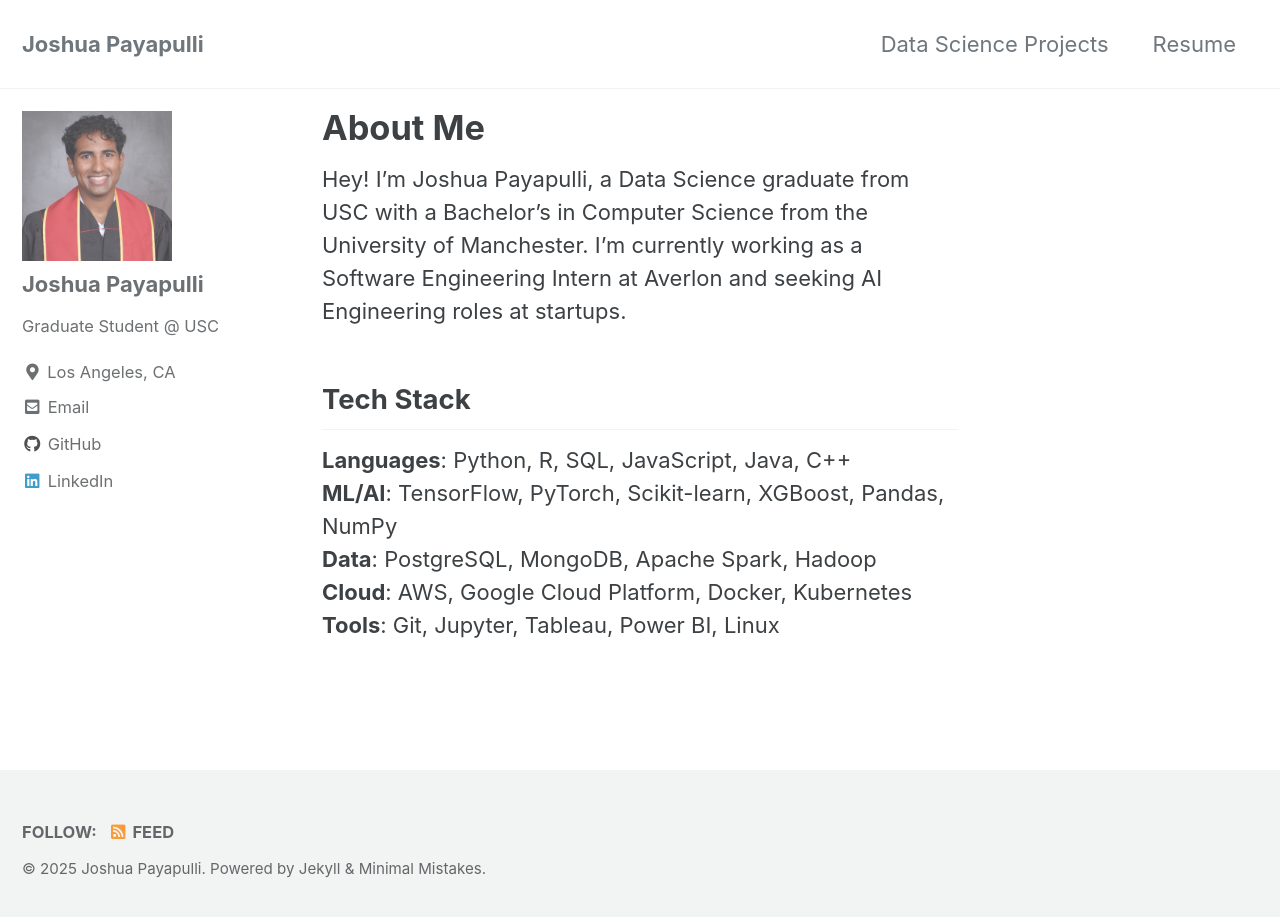
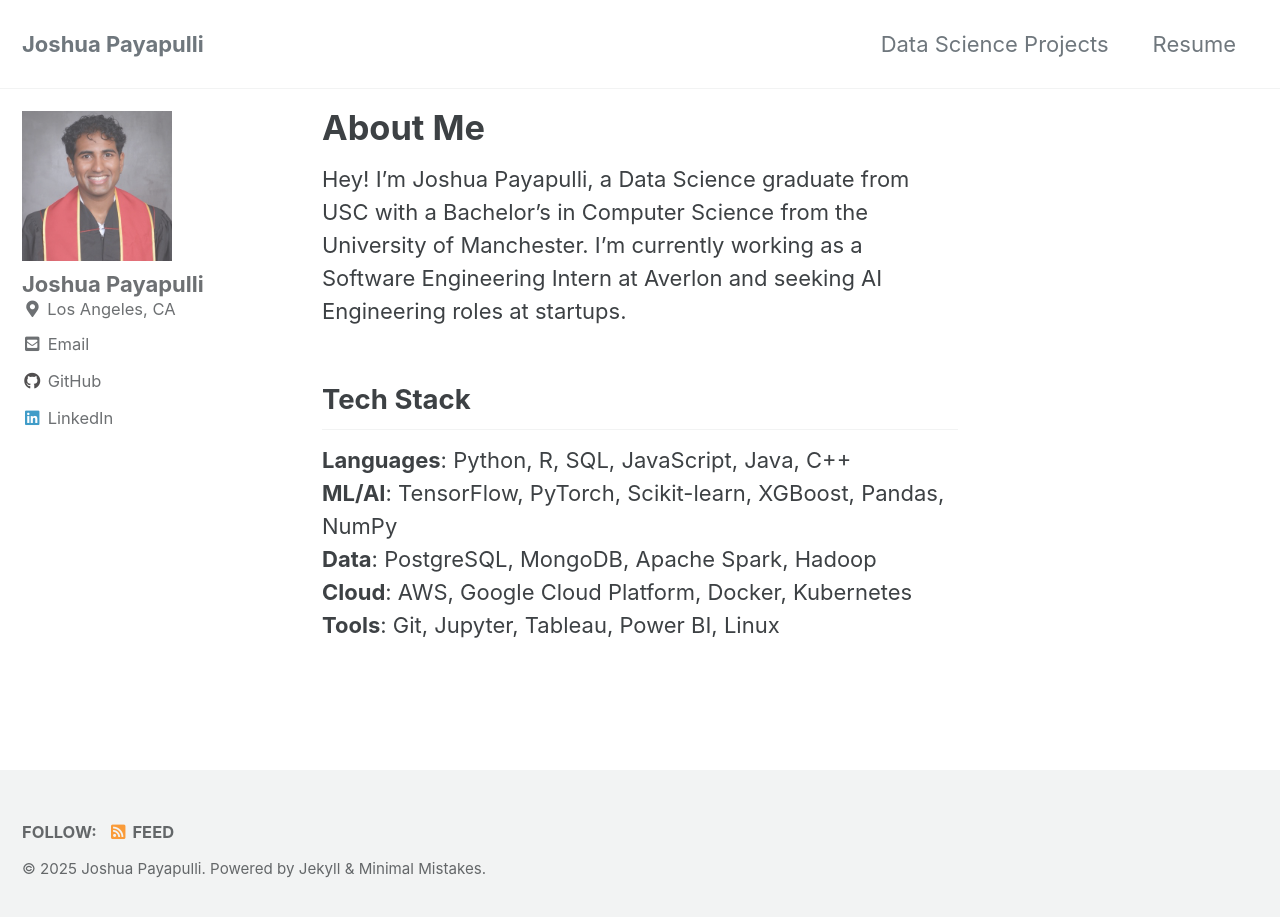
Before and after one commit to Payapulli/Payapulli.github.io, a Jekyll site: the page built from index.md, in a window 1280 px wide and 924 px high. Shown: the top 917 px of the window. Built offline with Jekyll 4.4.1, drawn with Linux system fonts in a browser that asks for light colours; cached includes are drawn as plain includes; the list of posts is cut into pages by our own code.

Commit message:
remove bio

```diff
--- a/_config.yml
+++ b/_config.yml
@@ -106,7 +106,6 @@
 author:
   name             : "Joshua Payapulli"
   avatar           : "/assets/images/profile-pic.jpeg"
-  bio              : "Graduate Student @ USC"
   location         : "Los Angeles, CA"
   email            :
   links:
```
